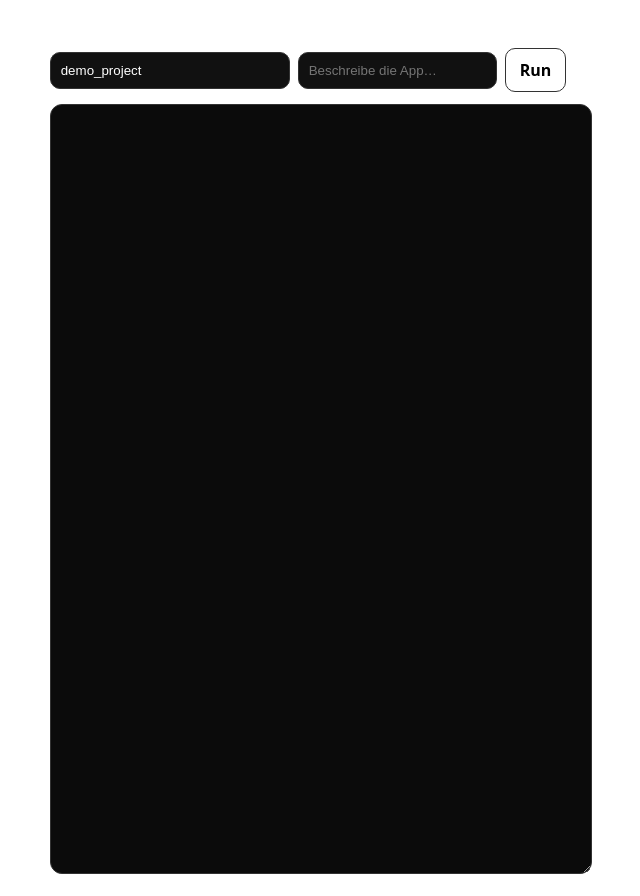
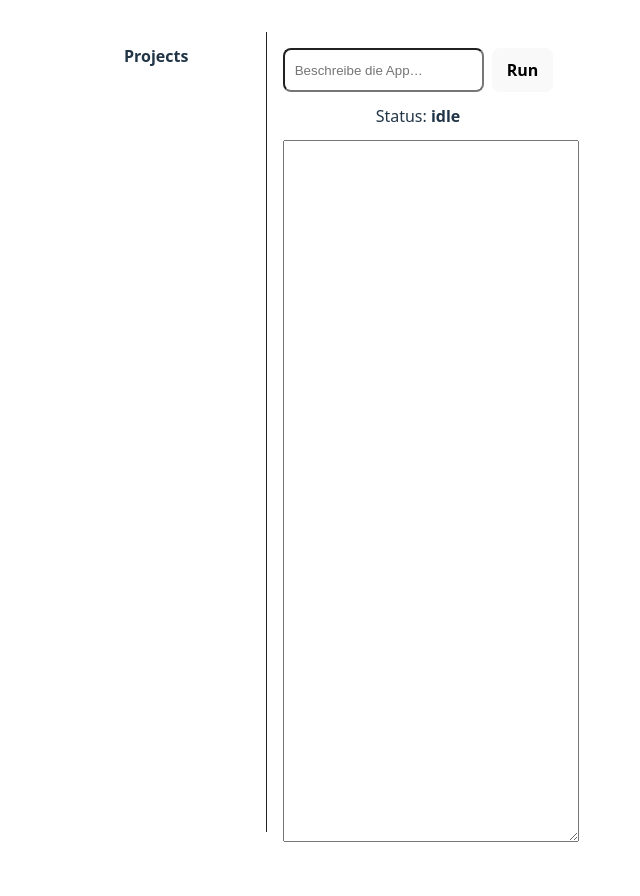
Before and after one commit to MartinWiederhold/Appbuilder, a React (Vite) app in the folder apps/desktop/: page / in a window 1280 px wide. Shown: the whole page, without its empty margins (332-972 px from the left). After the commit the page ends 864 px from the top, so only its background shows below. Built offline with nearby package versions, Linux system fonts and the light colour scheme.

Commit message:
BMAD Phase 1.7: project list + status in UI; list_projects tauri command

```diff
--- a/apps/desktop/src/App.tsx
+++ b/apps/desktop/src/App.tsx
@@ -3,84 +3,90 @@ import "./App.css";
 import { listen } from "@tauri-apps/api/event";
 import { invoke } from "@tauri-apps/api/core";
 
-type AgentLogPayload = string;
+type Status = "idle" | "running" | "success" | "failed";
 
 export default function App() {
-  const [project, setProject] = useState("demo_project");
+  const [projects, setProjects] = useState<string[]>([]);
+  const [project, setProject] = useState("");
   const [prompt, setPrompt] = useState("");
   const [logs, setLogs] = useState<string[]>([]);
-  const [running, setRunning] = useState(false);
+  const [status, setStatus] = useState<Status>("idle");
 
   const logText = useMemo(() => logs.join("\n"), [logs]);
 
+  // load project list on startup
+  useEffect(() => {
+    refreshProjects();
+  }, []);
+
+  async function refreshProjects() {
+    const list = await invoke<string[]>("list_projects");
+    setProjects(list);
+    if (!project && list.length > 0) setProject(list[0]);
+  }
+
   useEffect(() => {
     const unlistenPromises = [
-      listen<AgentLogPayload>("agent:log", (event) => {
-        setLogs((prev) => [...prev, String(event.payload)]);
+      listen<string>("agent:log", (e) => {
+        setLogs((prev) => [...prev, String(e.payload)]);
       }),
-      listen<string>("agent:done", (event) => {
-        setLogs((prev) => [...prev, `\n[done] ${String(event.payload)}`]);
-        setRunning(false);
+      listen<string>("agent:done", (e) => {
+        setLogs((prev) => [...prev, `\n[done] ${e.payload}`]);
+        setStatus(e.payload === "success" ? "success" : "failed");
       }),
     ];
-
     return () => {
-      unlistenPromises.forEach(async (p) => {
-        try {
-          const unlisten = await p;
-          unlisten();
-        } catch {
-          // ignore
-        }
-      });
+      unlistenPromises.forEach(async (p) => (await p)());
     };
   }, []);
 
   async function onRun() {
-    if (running) return;
-    const name = project.trim();
-    if (!name) {
-      setLogs(["[ui] please enter a project name"]);
-      return;
-    }
-
+    if (!project || status === "running") return;
     setLogs([]);
-    setRunning(true);
-
-    await invoke("run_agent_stream", { project: name, prompt });
+    setStatus("running");
+    await invoke("run_agent_stream", { project, prompt });
   }
 
   return (
-    <div style={{ height: "100vh", display: "grid", gridTemplateRows: "auto 1fr", gap: 12, padding: 16 }}>
-      <div style={{ display: "grid", gridTemplateColumns: "240px 1fr auto", gap: 8, alignItems: "center" }}>
-        <input
-          value={project}
-          onChange={(e) => setProject(e.target.value)}
-          placeholder="Project name (e.g. todo_app)"
-          style={{ padding: 10, borderRadius: 10, border: "1px solid #333", background: "#111", color: "#fff" }}
-        />
+    <div style={{ height: "100vh", display: "grid", gridTemplateColumns: "220px 1fr" }}>
+      {/* Sidebar */}
+      <div style={{ borderRight: "1px solid #222", padding: 12 }}>
+        <div style={{ fontWeight: 600, marginBottom: 8 }}>Projects</div>
+        {projects.map((p) => (
+          <div
+            key={p}
+            onClick={() => setProject(p)}
+            style={{
+              padding: "6px 8px",
+              borderRadius: 6,
+              cursor: "pointer",
+              background: p === project ? "#333" : "transparent",
+            }}
+          >
+            {p}
+          </div>
+        ))}
+      </div>
+
+      {/* Main */}
+      <div style={{ padding: 16, display: "grid", gridTemplateRows: "auto auto 1fr", gap: 12 }}>
+        <div style={{ display: "grid", gridTemplateColumns: "1fr auto", gap: 8 }}>
           <input
             value={prompt}
             onChange={(e) => setPrompt(e.target.value)}
             placeholder="Beschreibe die App…"
-          style={{ padding: 10, borderRadius: 10, border: "1px solid #333", background: "#111", color: "#fff" }}
+            style={{ padding: 10, borderRadius: 8 }}
           />
           <button
             onClick={onRun}
-          disabled={running}
-          style={{
-            padding: "10px 14px",
-            borderRadius: 10,
-            border: "1px solid #333",
-            background: running ? "#222" : "#fff",
-            color: running ? "#aaa" : "#000",
-            cursor: running ? "not-allowed" : "pointer",
-            fontWeight: 600,
-          }}
+            disabled={status === "running"}
+            style={{ padding: "10px 14px", fontWeight: 600 }}
           >
-          {running ? "Running…" : "Run"}
+            {status === "running" ? "Running…" : "Run"}
           </button>
         </div>
+
+        <div>Status: <b>{status}</b></div>
 
         <textarea
           readOnly
@@ -88,16 +94,12 @@ export default function App() {
           style={{
             width: "100%",
             height: "100%",
+            fontFamily: "monospace",
+            fontSize: 12,
             padding: 12,
-          borderRadius: 12,
-          border: "1px solid #333",
-          background: "#0b0b0b",
-          color: "#d6d6d6",
-          fontFamily: "ui-monospace, SFMono-Regular, Menlo, monospace",
-          fontSize: 12,
-          lineHeight: 1.4,
           }}
         />
       </div>
+    </div>
   );
 }
```
Also changed, not shown: 1 other file (tests, documents, lock files or other folders). Lines whose indentation alone changed are shown as unchanged.
